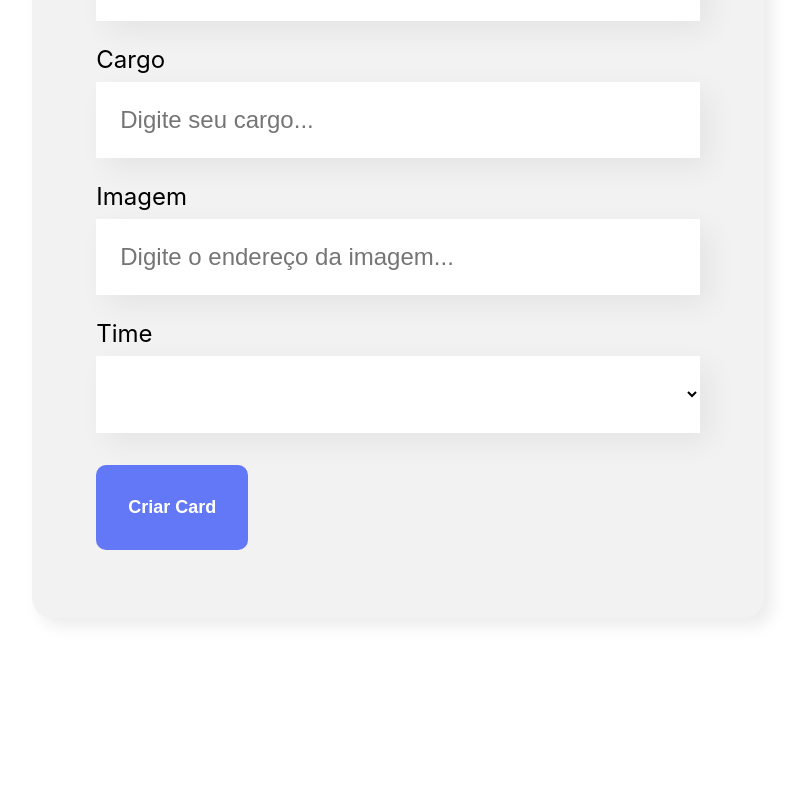
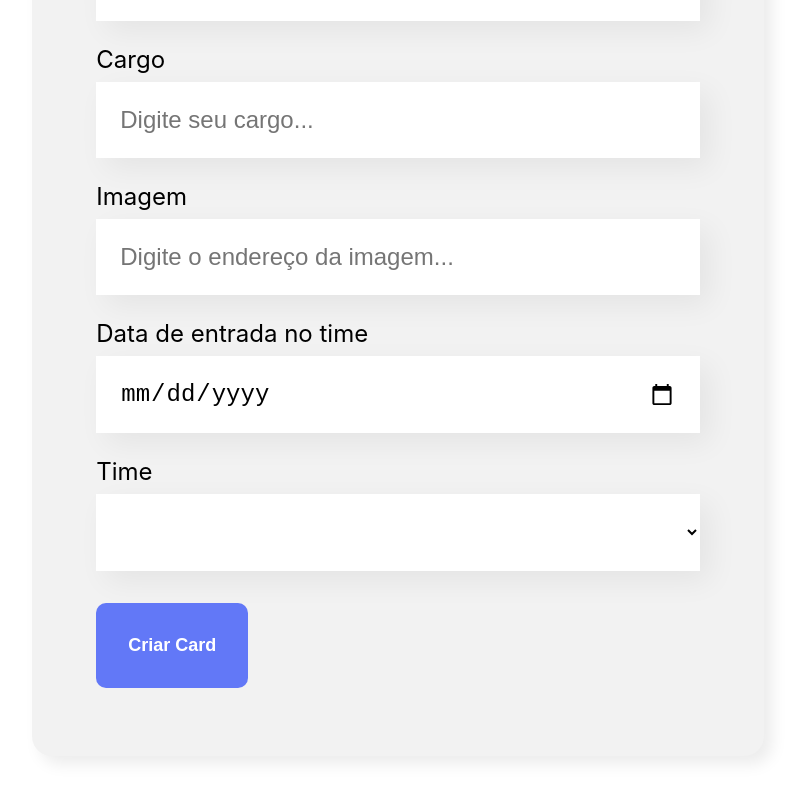
Before and after one commit to gildairmoreira/React-Com-TS, a React (Create React App) app in the folder organo-typeScript/: page / in a window 1280 px wide. Shown: the part 779-1579 px from the top of the page, without its empty margins (242-1042 px from the left). Before the commit the page ends 1477 px from the top, so only its background shows below. Built offline with nearby package versions, Linux system fonts and the light colour scheme.

Commit message:
finalizado parte de data

```diff
--- a/organo-typeScript/src/compartilhado/interfaces/IColaborador.ts
+++ b/organo-typeScript/src/compartilhado/interfaces/IColaborador.ts
@@ -3,4 +3,5 @@ export interface IColaborador{
     cargo:string
     imagem:string
     time?:string
+    data:string
 }
--- a/organo-typeScript/src/componentes/CampoTexto/index.tsx
+++ b/organo-typeScript/src/componentes/CampoTexto/index.tsx
@@ -8,9 +8,11 @@ interface CampoTextoProps
     label: string
     valor: string
     obrigatorio?: boolean
+    tipo?: 'text' | 'passoword' | 'date' | 'email' | 'number'
 }
 
-const CampoTexto = ({ aoAlterado, label, placeholder, valor, obrigatorio = false}: CampoTextoProps) =>
+const CampoTexto = ({ aoAlterado, label, placeholder, valor, obrigatorio = false
+, tipo='text'}: CampoTextoProps) =>
 {
 
     const placeholderModificada = `${placeholder}...`
@@ -30,6 +32,7 @@ const CampoTexto = ({ aoAlterado, label, placeholder, valor, obrigatorio = false
                 onChange={aoDigitado}
                 required={obrigatorio}
                 placeholder={placeholderModificada}
+                type={tipo}
             />
         </div>
     )
--- a/organo-typeScript/src/componentes/Colaborador/index.tsx
+++ b/organo-typeScript/src/componentes/Colaborador/index.tsx
@@ -5,9 +5,10 @@ interface ColaboradorProps{
     imagem:string
     cargo:string
     corDeFundo:string
+    data:string
 }
 
-const Colaborador = ({ nome, imagem, cargo, corDeFundo }:ColaboradorProps) => {
+const Colaborador = ({ nome, imagem, cargo, corDeFundo,data }:ColaboradorProps) => {
     return (<div className='colaborador'>
         <div className='cabecalho' style={{ backgroundColor: corDeFundo }}>
             <img src={imagem} alt={nome}/>
@@ -15,6 +16,7 @@ const Colaborador = ({ nome, imagem, cargo, corDeFundo }:ColaboradorProps) => {
         <div className='rodape'>
             <h4>{nome}</h4>
             <h5>{cargo}</h5>
+            <h5>{new Date(data).toLocaleDateString()}</h5>
         </div>
     </div>)
 }
--- a/organo-typeScript/src/componentes/Formulario/index.tsx
+++ b/organo-typeScript/src/componentes/Formulario/index.tsx
@@ -17,6 +17,7 @@ const Formulario = (props: FormularioProps) => {
     const [cargo, setCargo] = useState('')
     const [imagem, setImagem] = useState('')
     const [time, setTime] = useState('')
+    const [data, setData] = useState('')
 
     const aoSalvar = (evento: React.FormEvent<HTMLFormElement>) => {
         evento.preventDefault()
@@ -24,7 +25,8 @@ const Formulario = (props: FormularioProps) => {
             nome,
             cargo,
             imagem,
-            time
+            time,
+            data
         })
         setNome('')
         setCargo('')
@@ -56,6 +58,13 @@ const Formulario = (props: FormularioProps) => {
                     valor={imagem}
                     aoAlterado={valor => setImagem(valor)}
                 />
+                <CampoTexto
+                    label="Data de entrada no time"
+                    placeholder=""
+                    valor={data}
+                    aoAlterado={ valor => setData(valor)}
+                    tipo='date'
+                />
                 <ListaSuspensa
                     obrigatorio={true}
                     label="Time"
--- a/organo-typeScript/src/componentes/Time/index.tsx
+++ b/organo-typeScript/src/componentes/Time/index.tsx
@@ -23,6 +23,7 @@ const Time = (props: TimeProps) => {
             nome={colaborador.nome}
             cargo={colaborador.cargo}
             imagem={colaborador.imagem}
+            data={colaborador.data}
           />
         ))}
       </div>
```
